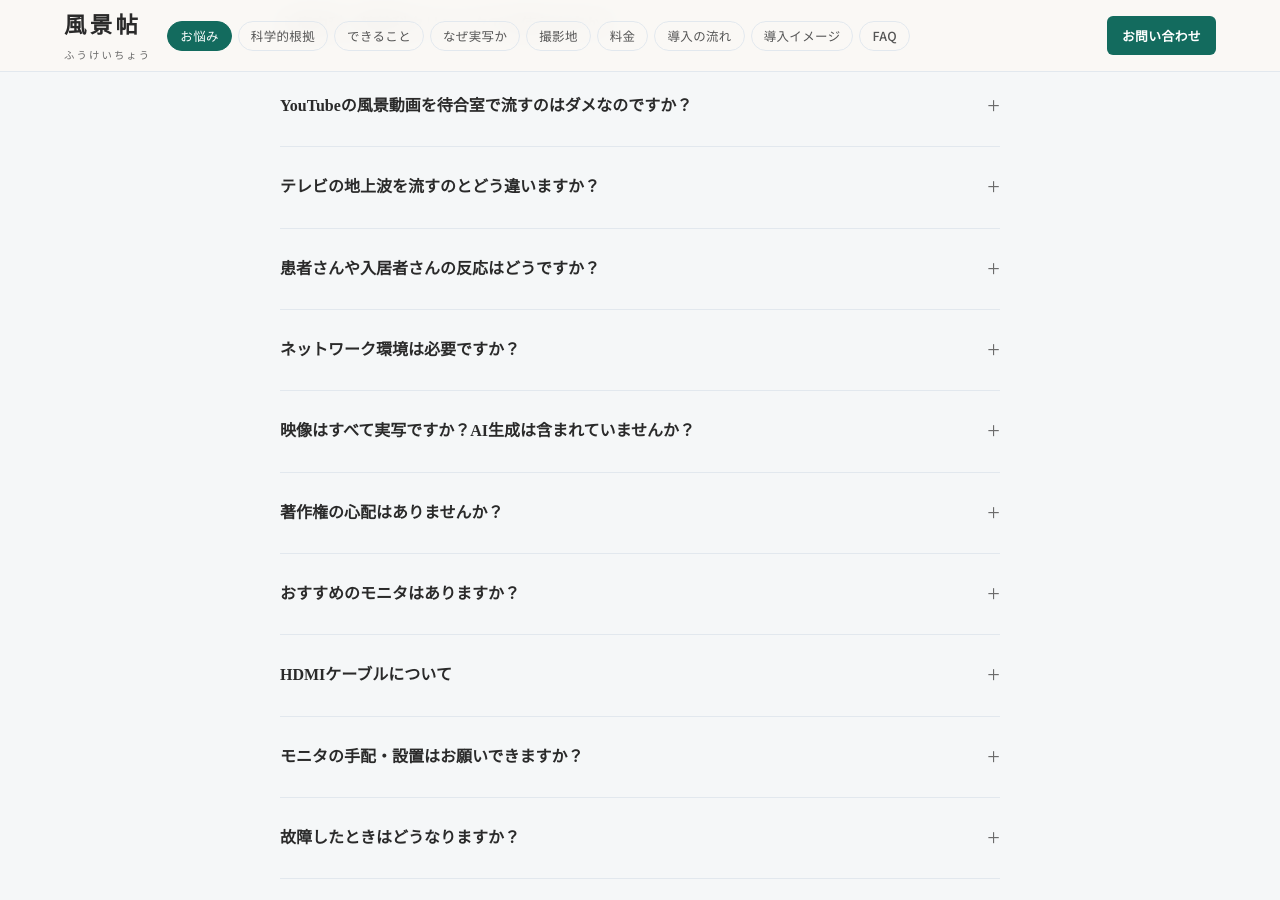
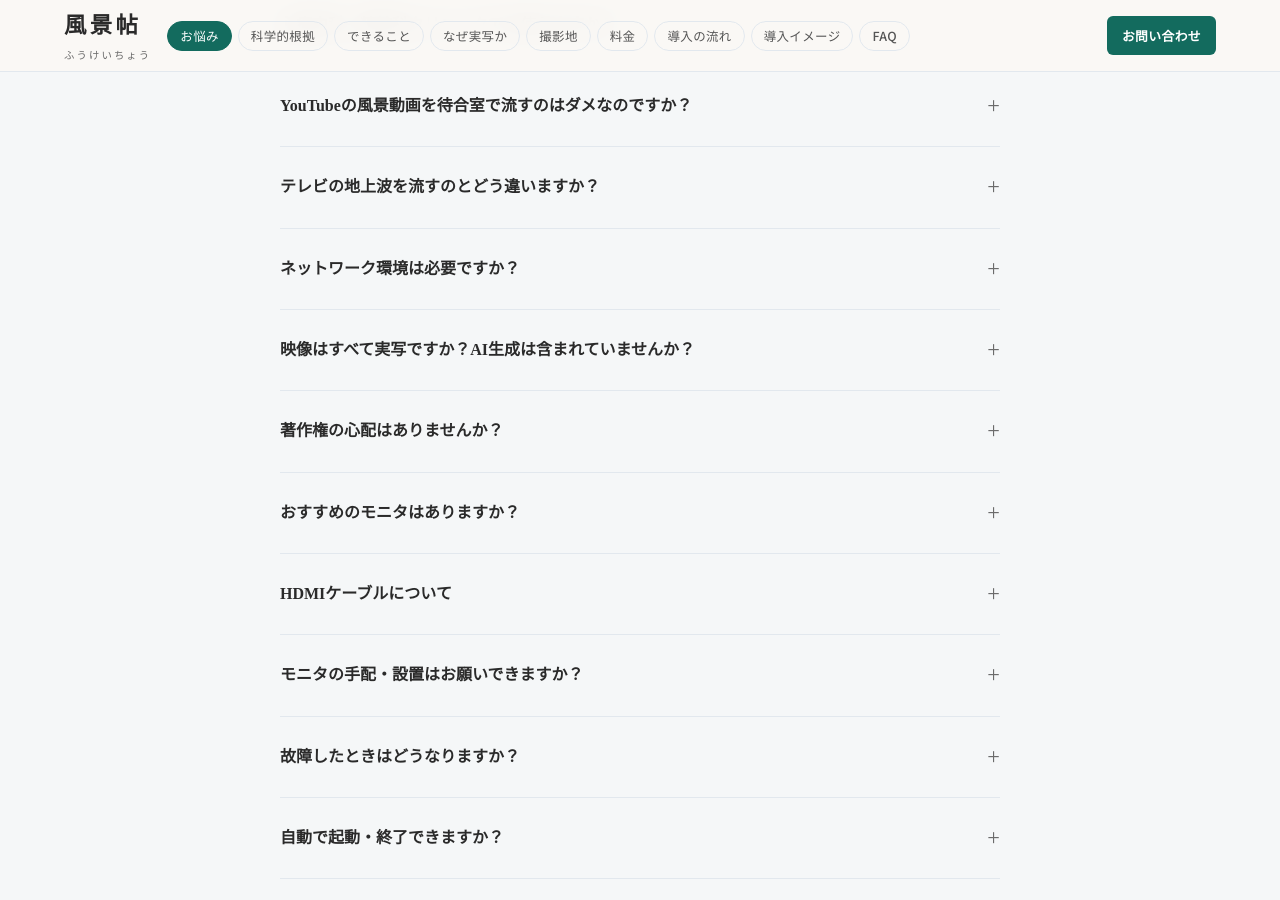
Before and after one commit to dr836gnypeq-ctrl/fukeichou-site, a Jekyll site: the page built from index.html, in a window 1280 px wide and 900 px high, scrolled down 10399 px. Built offline with Jekyll 4.4.1, drawn with Linux system fonts in a browser that asks for light colours; nearby versions of some CDN libraries.

Commit message:
Remove FAQ item: patient/resident reaction

```diff
--- a/index.html
+++ b/index.html
@@ -405,8 +405,6 @@
 
 <details class="faq-item"><summary>テレビの地上波を流すのとどう違いますか？</summary><p>地上波のワイドショーやニュースは音量の問題が避けられず、番組の内容もコントロールできません。風景映像は音量ゼロでも機能し、不快な内容が流れる心配もありません。チューナーを搭載しない構成のため、NHK受信料も不要です。</p></details>
 
-<details class="faq-item"><summary>患者さんや入居者さんの反応はどうですか？</summary><p>自然の風景映像は、テレビ番組と違い「見たくない人の邪魔にならない」という特徴があります。興味がある方は眺め、そうでない方は自然に視界に入る程度。押し付けにならない点が、待合室や共用スペースに適しています。</p></details>
-
 <details class="faq-item"><summary>ネットワーク環境は必要ですか？</summary><p>いいえ。すべて機器内のデータから再生します。Wi-Fiもインターネット回線も不要で、院内ネットワークに一切影響しません。</p></details>
 
 <details class="faq-item"><summary>映像はすべて実写ですか？AI生成は含まれていませんか？</summary><p>はい、すべて実写です。風景帖の映像は、北海道から鹿児島まで、実際にその場所に立って撮影したものだけをお届けしています。風に揺れる木々、水面の反射、雲の流れ——現地でしか記録できない本物の光と時間をそのまま収めています。AI生成映像は一切含まれていません。</p></details>
```
